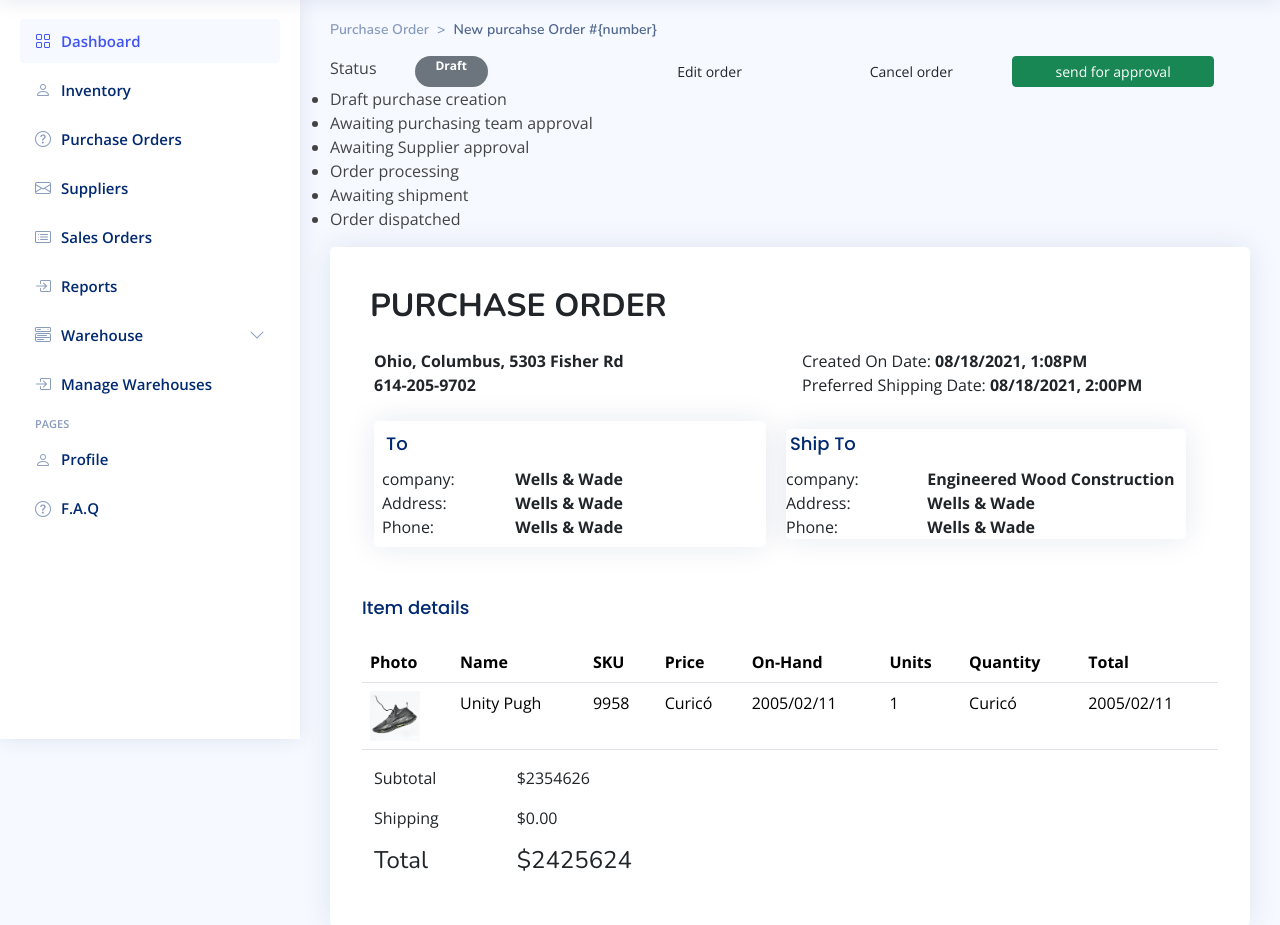
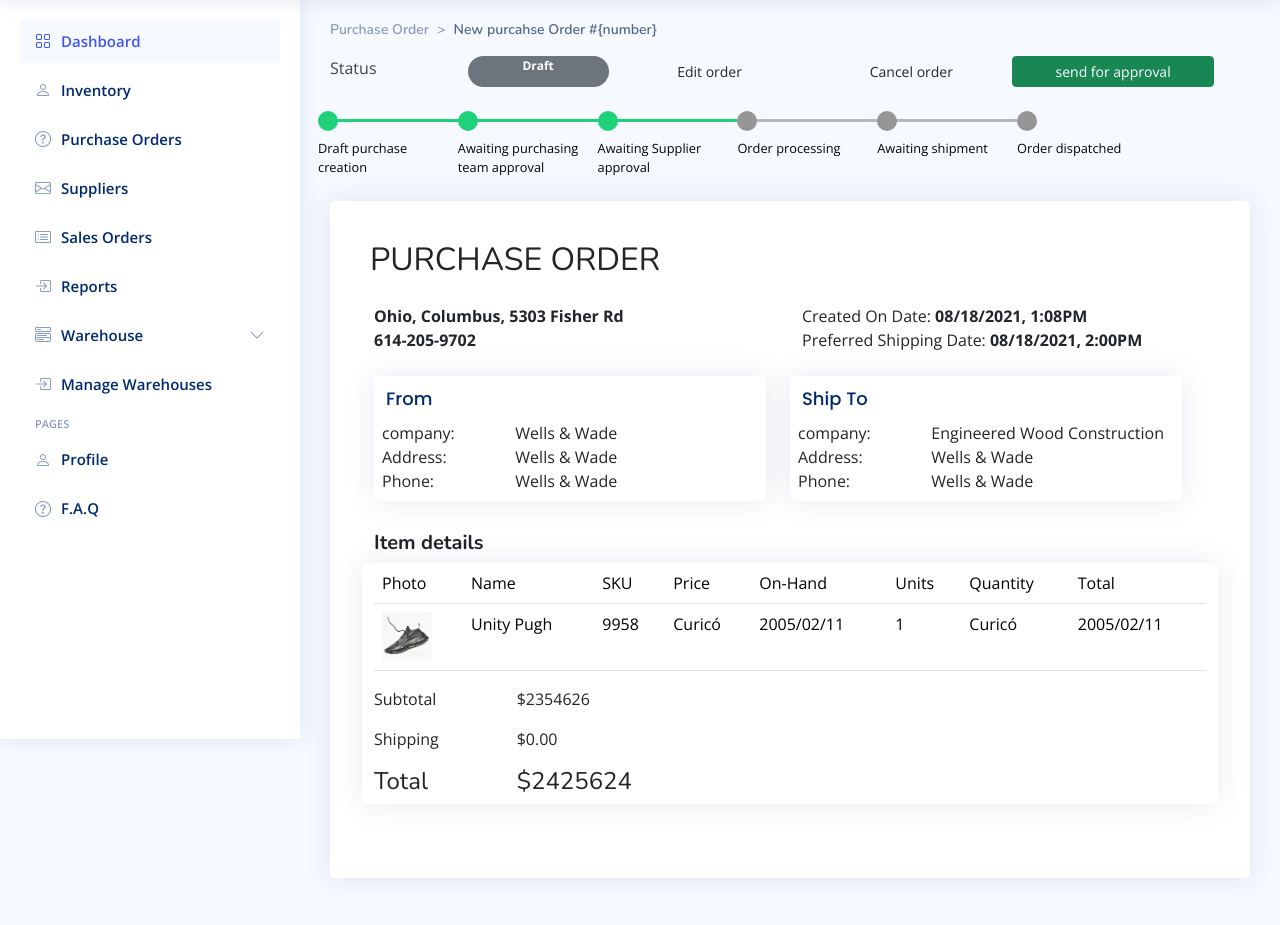
Before and after one commit to Github19982018/IMS, a Django app: template IMS/templates/purchase_next.html in a window 1280 px wide. Shown: the part 61-986 px from the top of the page. Run offline with Django 5.2, Linux system fonts and the light colour scheme; the template is opened without the code that fills it, so the values that code supplies are empty; some libraries are stand-ins or nearby versions.

Commit message:
purchase orders updations

```diff
--- a/IMS/purchase_orders/urls.py
+++ b/IMS/purchase_orders/urls.py
@@ -4,5 +4,5 @@
 urlpatterns = [
     path('',views.view_purchases,name='purchases'),
     # path('<int:id>/',views.get_purchase,name='purchase'),
-    path('add/',views.add_purchase,name='add_purchase'),
+    path('add/<int:id>/',views.add_purchase,name='add_purchase'),
 ]
--- a/IMS/static/assets/css/style.css
+++ b/IMS/static/assets/css/style.css
@@ -37,6 +37,8 @@
 h6 {
   font-family: "Nunito", sans-serif;
 }
+
+
 
 /*--------------------------------------------------------------
 # Main
--- a/IMS/templates/base.html
+++ b/IMS/templates/base.html
@@ -33,6 +33,101 @@
   * Author: BootstrapMade.com
   * License: https://bootstrapmade.com/license/
   ======================================================== -->
+  <style>
+    /* status ui */
+    .progress-tracker {
+    margin-bottom: 3vh;
+    overflow: hidden;
+    color: white;
+    padding-left: 0px;
+    margin-top: 3vh
+}
+
+.progress-tracker li {
+    list-style-type: none;
+    font-size: 0.8rem;
+    width: 15%;
+    float: left;
+    position: relative;
+    font-weight: 400;
+    color: rgb(4, 4, 4);
+}
+
+.progress-tracker .progress-step:before {
+    content: "";
+    color: white;
+    width: 20px;
+    height: 20px;
+    margin-left: 0px !important;
+}
+
+.progress-tracker .progress-step:before {
+    content: "";
+    color: #fff;
+    width: 20px;
+    height: 20px;
+    margin-left: 32%;
+}
+
+
+/* .progress-tracker .progress-step:before {
+    content: "";
+    color: rgb(151, 149, 149, 0.651);
+    width: 20px;
+    height: 20px;
+    margin-right: 0px !important;
+} */
+
+.progress-tracker li:before {
+    line-height: 29px;
+    display: block;
+    font-size: 12px;
+    background: rgb(151, 149, 149);
+    border-radius: 50%;
+    margin: auto;
+    z-index: -1;
+    margin-bottom: 1vh;
+}
+
+.progress-tracker li:after {
+    content: '';
+    height: 3px;
+    background: rgb(151, 149, 149, 0.651);
+    position: absolute;
+    left: 0%;
+    right: 0%;
+    margin-bottom: 2vh;
+    top: 8px;
+    z-index: 1;
+}
+.progress-track{
+    padding: 0 8%;
+}
+
+
+/* .progress-tracker li:nth-child(1):after {
+    margin: auto;
+} */
+
+.progress-tracker .is-active:after {
+    float: left;
+
+}
+
+.progress-tracker li:last-child:after {
+    margin-left: auto;
+    width: 0;
+}
+
+.progress-tracker .is-complete:before,
+.progress-tracker .is-complete:after {
+    background: rgb(31, 210, 121);
+}
+.progress-tracker .is-active:before,
+.progress-tracker .is-active:after {
+    background: rgb(31, 210, 121);
+}
+  </style>
 </head>
 
 <body>
--- a/IMS/templates/purchase_next.html
+++ b/IMS/templates/purchase_next.html
@@ -12,8 +12,8 @@
 <!-- status -->
  <div class="row">
     <div class="col-4 row">
-        <div class="col-4">Status</div>
-        <div class="col-3 badge bg-secondary rounded-pill">Draft</div>
+        <div class="col w-10" >Status</div>
+        <div class="col w-10 badge bg-secondary rounded-pill">Draft</div>
     </div>
     <div class="col-8 row">
         <button class="btn btn-sm col">Edit order</button>
@@ -49,7 +49,7 @@
  </div>
 <!-- Purchase order card -->
       <div class="card p-4">
-        <h2 class="p-3"><b>PURCHASE ORDER</b></h2>
+        <h2 class="p-3">PURCHASE ORDER</h2>
         <div class="card-body">
             <div class="row">
                 <div class="col-6 ">
@@ -63,58 +63,57 @@
                 <div class="row pt-4">
                     <div class="col-lg-6">
                       <div class="card p-2">
-                        <h6 class="card-title p-1 ">To</h6>
+                        <h6 class="card-title p-1 ">From</h6>
                         <div class="row">
                             <div class="col-4">company: </div>
-                            <div class="col-8"><b>Wells & Wade</b></div>
+                            <div class="col-8">Wells & Wade</div>
                         </div>
                         <div class="row">
                             <div class="col-4">Address: </div>
-                            <div class="col-8"><b>Wells & Wade</b></div>
+                            <div class="col-8">Wells & Wade</div>
                         </div>
                         <div class="row">
                             <div class="col-4">Phone: </div>
-                            <div class="col-8"><b>Wells & Wade</b></div>
+                            <div class="col-8">Wells & Wade</div>
                         </div>
                     </div>
                       </div>
 
-                    <div class="col-lg-6 p-2">
-                      <div class="card">
+                    <div class="col-lg-6">
+                      <div class="card p-2">
                         <h6 class="card-title p-1">Ship To</h6>
                         <div class="row">
                             <div class="col-4">company: </div>
-                            <div class="col-8"><b>Engineered Wood Construction</b></div>
+                            <div class="col-8"><label>Engineered Wood Construction</label></div>
                         </div>
                         <div class="row">
                             <div class="col-4">Address: </div>
-                            <div class="col-8"><b>Wells & Wade</b></div>
+                            <div class="col-8">Wells & Wade</div>
                         </div>
                         <div class="row">
                             <div class="col-4">Phone: </div>
-                            <div class="col-8"><b>Wells & Wade</b></div>
+                            <div class="col-8">Wells & Wade</div>
                         </div>
                     </div>
                       </div>
 
                 </div>
                 <!-- item detail table -->
-                <h2 class="card-title">Item details</h2>
-
-                  <!-- Table with stripped rows -->
+                <h5><b>Item details</b></h5>
+                  <div class="card">
                     <table class="table">
                     <thead>
                       <tr>
-                        <th>Photo</th>
-                        <th>
-                          <b>N</b>ame
-                        </th>
-                        <th>SKU</th>
-                        <th>Price</th>
-                        <th>On-Hand</th>
-                        <th>Units</th>
-                        <th>Quantity</th>
-                        <th>Total</th>
+                        <td>Photo</td>
+                        <td>
+                          Name
+                        </td>
+                        <td>SKU</td>
+                        <td>Price</td>
+                        <td>On-Hand</td>
+                        <td>Units</td>
+                        <td>Quantity</td>
+                        <td>Total</td>
                       </tr>
                     </thead>
                     <tbody>
@@ -131,7 +130,6 @@
                     </tbody>
                   </table>
                   <!-- End Table with stripped rows -->
-        </div>
                 <div class="row">
                 <p class="col-2">Subtotal</p>
                 <p class="col-3">$2354626</p>
@@ -144,7 +142,15 @@
                 <h4 class="col-2">Total</h4>
                 <h4 class="col-4">$2425624</h4>
             </div>
+            </div>
+
+            </div>
 
                   </div>
         </div>
-{% endblock %}
+
+
+
+        </div>
+      </div>
+{% endblock %}</div>
```
Also changed, not shown: IMS/purchase_orders/views.py (+10 -2 lines), IMS/templates/purchase.html (+18 -18 lines), IMS/inventory/migrations/0012_rename_order_items_sale_items_and_more.py (added), IMS/purchase_orders/migrations/0001_initial.py (added). Lines whose indentation alone changed are shown as unchanged.
